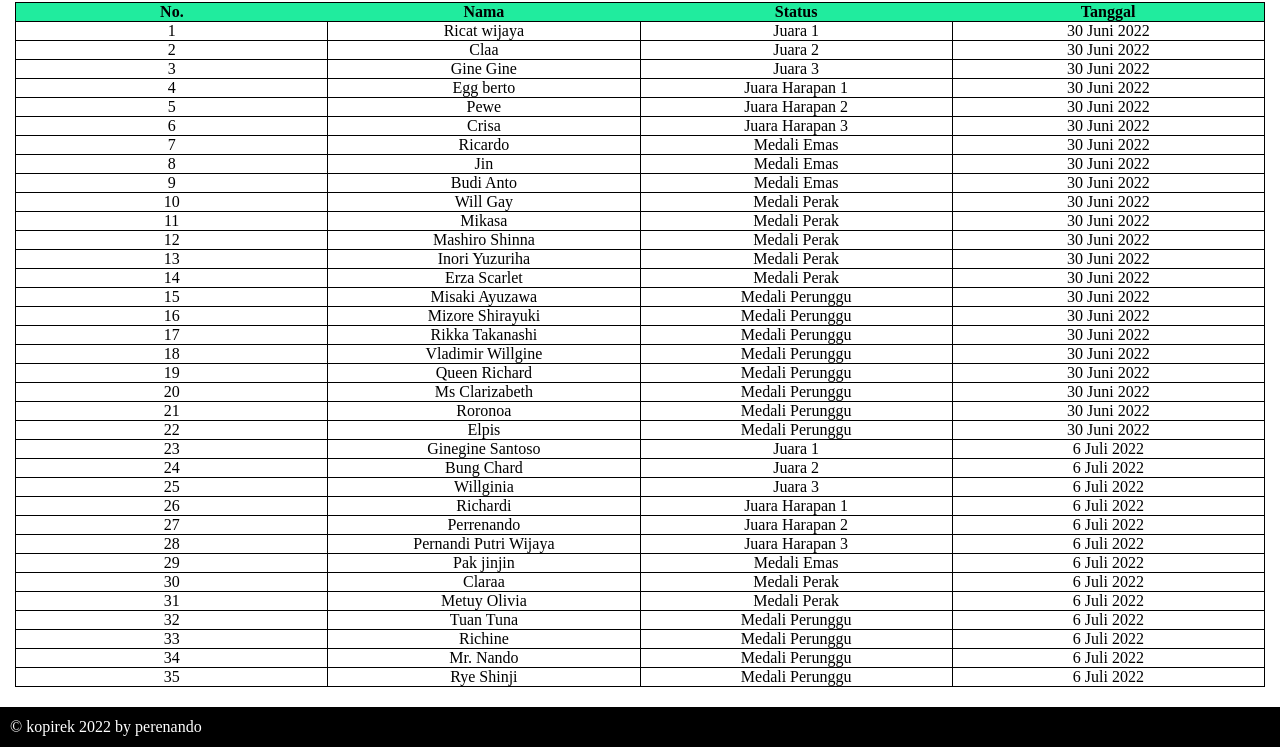
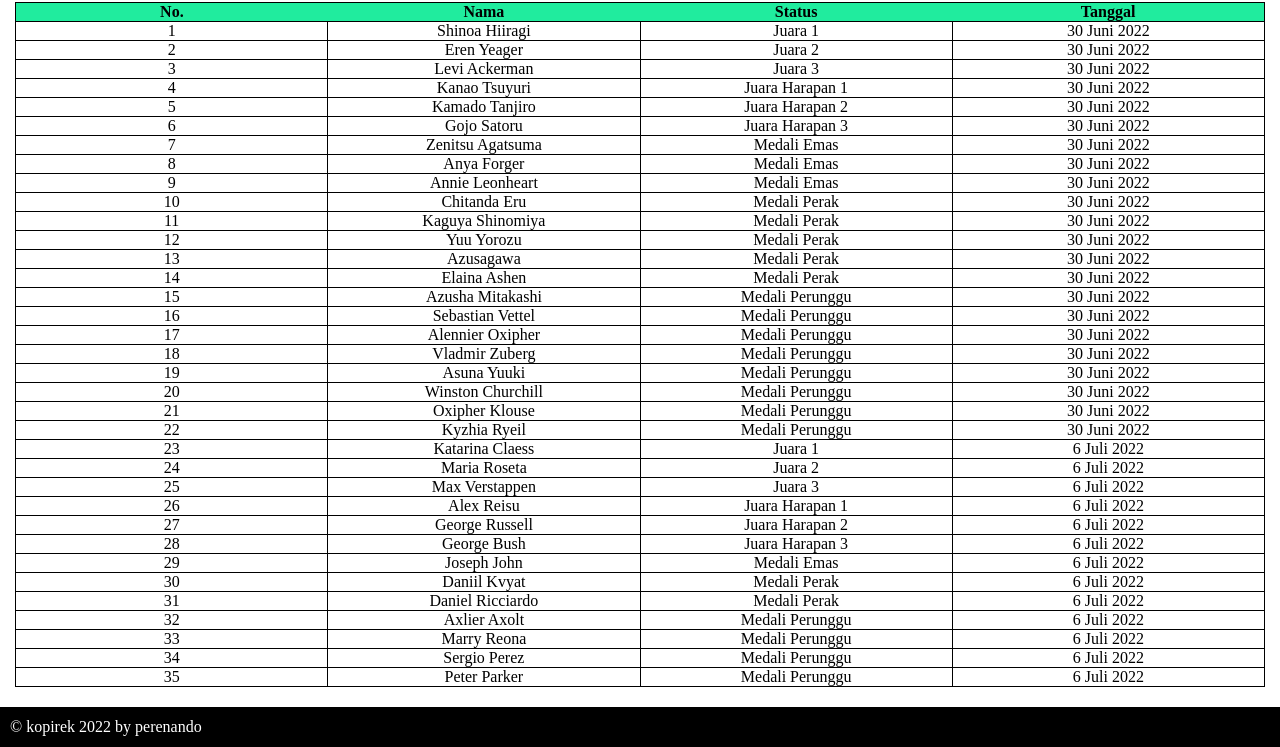
Before and after one commit to Fernando-putra-wijaya/tik.github.io, a plain HTML site: page index.html in a window 1280 px wide. Shown: the part 89-836 px from the top of the page. Drawn offline with Linux system fonts and the light colour scheme.

Commit message:
Add files via upload

```diff
--- a/index.html
+++ b/index.html
@@ -21,211 +21,211 @@
         </tr>
         <tr>
             <td>1</td>
-            <td>Ricat wijaya</td>
+            <td>Shinoa Hiiragi</td>
             <td>Juara 1</td>
             <td>30 Juni 2022</td>
         </tr>
         <tr>
             <td>2</td>
-            <td>Claa</td>
+            <td>Eren Yeager</td>
             <td>Juara 2</td>
             <td>30 Juni 2022</td>
         </tr>
         <tr>
             <td>3</td>
-            <td>Gine Gine</td>
+            <td>Levi Ackerman</td>
             <td>Juara 3</td>
             <td>30 Juni 2022</td>
         </tr>
         <tr>
             <td>4</td>
-            <td>Egg berto</td>
+            <td>Kanao Tsuyuri</td>
             <td>Juara Harapan 1</td>
             <td>30 Juni 2022</td>
         </tr>
         <tr>
             <td>5</td>
-            <td>Pewe</td>
+            <td>Kamado Tanjiro</td>
             <td>Juara Harapan 2</td>
             <td>30 Juni 2022</td>
         </tr>
         <tr>
             <td>6</td>
-            <td>Crisa</td>
+            <td>Gojo Satoru</td>
             <td>Juara Harapan 3</td>
             <td>30 Juni 2022</td>
         </tr>
         <tr>
             <td>7</td>
-            <td>Ricardo</td>
+            <td>Zenitsu Agatsuma</td>
             <td>Medali Emas</td>
             <td>30 Juni 2022</td>
         </tr>
         <tr>
             <td>8</td>
-            <td>Jin</td>
+            <td>Anya Forger</td>
             <td>Medali Emas</td>
             <td>30 Juni 2022</td>
         </tr>
         <tr>
             <td>9</td>
-            <td>Budi Anto</td>
+            <td>Annie Leonheart</td>
             <td>Medali Emas</td>
             <td>30 Juni 2022</td>
         </tr>
         <tr>
             <td>10</td>
-            <td>Will Gay</td>
+            <td>Chitanda Eru</td>
             <td>Medali Perak</td>
             <td>30 Juni 2022</td>
         </tr>
         <tr>
             <td>11</td>
-            <td>Mikasa</td>
+            <td>Kaguya Shinomiya</td>
             <td>Medali Perak</td>
             <td>30 Juni 2022</td>
         </tr>
         <tr>
             <td>12</td>
-            <td>Mashiro Shinna</td>
+            <td>Yuu Yorozu</td>
             <td>Medali Perak</td>
             <td>30 Juni 2022</td>
         </tr>
         <tr>
             <td>13</td>
-            <td>Inori Yuzuriha</td>
+            <td>Azusagawa</td>
             <td>Medali Perak</td>
             <td>30 Juni 2022</td>
         </tr>
         <tr>
             <td>14</td>
-            <td>Erza Scarlet</td>
+            <td>Elaina Ashen</td>
             <td>Medali Perak</td>
             <td>30 Juni 2022</td>
         </tr>
         <tr>
             <td>15</td>
-            <td>Misaki Ayuzawa</td>
+            <td>Azusha Mitakashi</td>
             <td>Medali Perunggu</td>
             <td>30 Juni 2022</td>
         </tr>
         <tr>
             <td>16</td>
-            <td>Mizore Shirayuki</td>
+            <td>Sebastian Vettel</td>
             <td>Medali Perunggu</td>
             <td>30 Juni 2022</td>
         </tr>
         <tr>
             <td>17</td>
-            <td>Rikka Takanashi</td>
+            <td>Alennier Oxipher</td>
             <td>Medali Perunggu</td>
             <td>30 Juni 2022</td>
         </tr>
         <tr>
             <td>18</td>
-            <td>Vladimir Willgine</td>
+            <td>Vladmir Zuberg</td>
             <td>Medali Perunggu</td>
             <td>30 Juni 2022</td>
         </tr>
         <tr>
             <td>19</td>
-            <td>Queen Richard</td>
+            <td>Asuna Yuuki</td>
             <td>Medali Perunggu</td>
             <td>30 Juni 2022</td>
         </tr>
         <tr>
             <td>20</td>
-            <td>Ms Clarizabeth</td>
+            <td>Winston Churchill</td>
             <td>Medali Perunggu</td>
             <td>30 Juni 2022</td>
         </tr>
         <tr>
             <td>21</td>
-            <td>Roronoa</td>
+            <td>Oxipher Klouse</td>
             <td>Medali Perunggu</td>
             <td>30 Juni 2022</td>
         </tr>
         <tr>
             <td>22</td>
-            <td>Elpis</td>
+            <td>Kyzhia Ryeil</td>
             <td>Medali Perunggu</td>
             <td>30 Juni 2022</td>
         </tr>
         <tr>
             <td>23</td>
-            <td>Ginegine Santoso</td>
+            <td>Katarina Claess</td>
             <td>Juara 1</td>
             <td>6 Juli 2022</td>
         </tr>
         <tr>
             <td>24</td>
-            <td>Bung Chard</td>
+            <td>Maria Roseta</td>
             <td>Juara 2</td>
             <td>6 Juli 2022</td>
         </tr>
         <tr>
             <td>25</td>
-            <td>Willginia</td>
+            <td>Max Verstappen</td>
             <td>Juara 3</td>
             <td>6 Juli 2022</td>
         </tr>
         <tr>
             <td>26</td>
-            <td>Richardi</td>
+            <td>Alex Reisu</td>
             <td>Juara Harapan 1</td>
             <td>6 Juli 2022</td>
         </tr>
         <tr>
             <td>27</td>
-            <td>Perrenando</td>
+            <td>George Russell</td>
             <td>Juara Harapan 2</td>
             <td>6 Juli 2022</td>
         </tr>
         <tr>
             <td>28</td>
-            <td>Pernandi Putri Wijaya</td>
+            <td>George Bush</td>
             <td>Juara Harapan 3</td>
             <td>6 Juli 2022</td>
         </tr>
         <tr>
             <td>29</td>
-            <td>Pak jinjin</td>
+            <td>Joseph John</td>
             <td>Medali Emas</td>
             <td>6 Juli 2022</td>
         </tr>
         <tr>
             <td>30</td>
-            <td>Claraa</td>
+            <td>Daniil Kvyat</td>
             <td>Medali Perak</td>
             <td>6 Juli 2022</td>
         </tr>
         <tr>
             <td>31</td>
-            <td>Metuy Olivia</td>
+            <td>Daniel Ricciardo</td>
             <td>Medali Perak</td>
             <td>6 Juli 2022</td>
         </tr>
         <tr>
             <td>32</td>
-            <td>Tuan Tuna</td>
+            <td>Axlier Axolt</td>
             <td>Medali Perunggu</td>
             <td>6 Juli 2022</td>
         </tr>
         <tr>
             <td>33</td>
-            <td>Richine</td>
+            <td>Marry Reona</td>
             <td>Medali Perunggu</td>
             <td>6 Juli 2022</td>
         </tr>
         <tr>
             <td>34</td>
-            <td>Mr. Nando</td>
+            <td>Sergio Perez</td>
             <td>Medali Perunggu</td>
             <td>6 Juli 2022</td>
         </tr>
         <tr>
             <td>35</td>
-            <td>Rye Shinji</td>
+            <td>Peter Parker</td>
             <td>Medali Perunggu</td>
             <td>6 Juli 2022</td>
         </tr>
```
